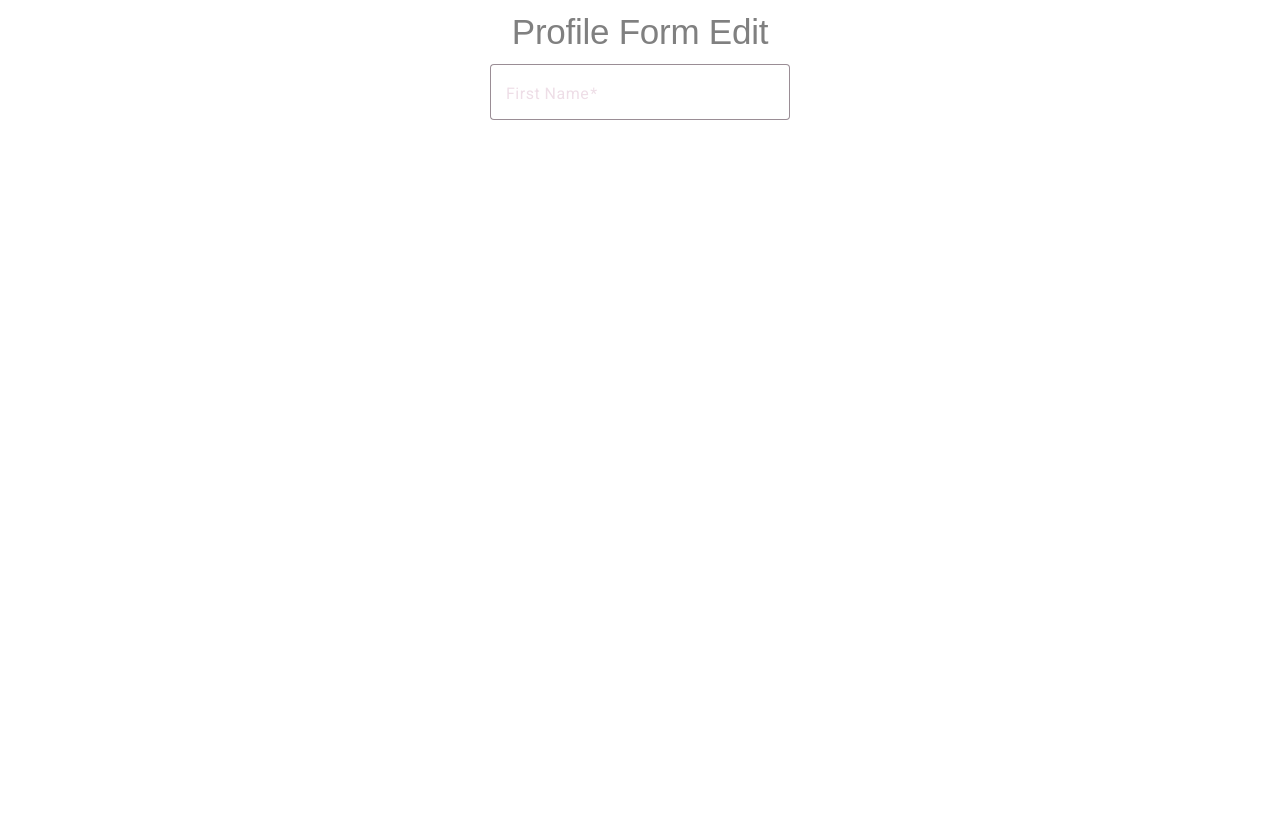
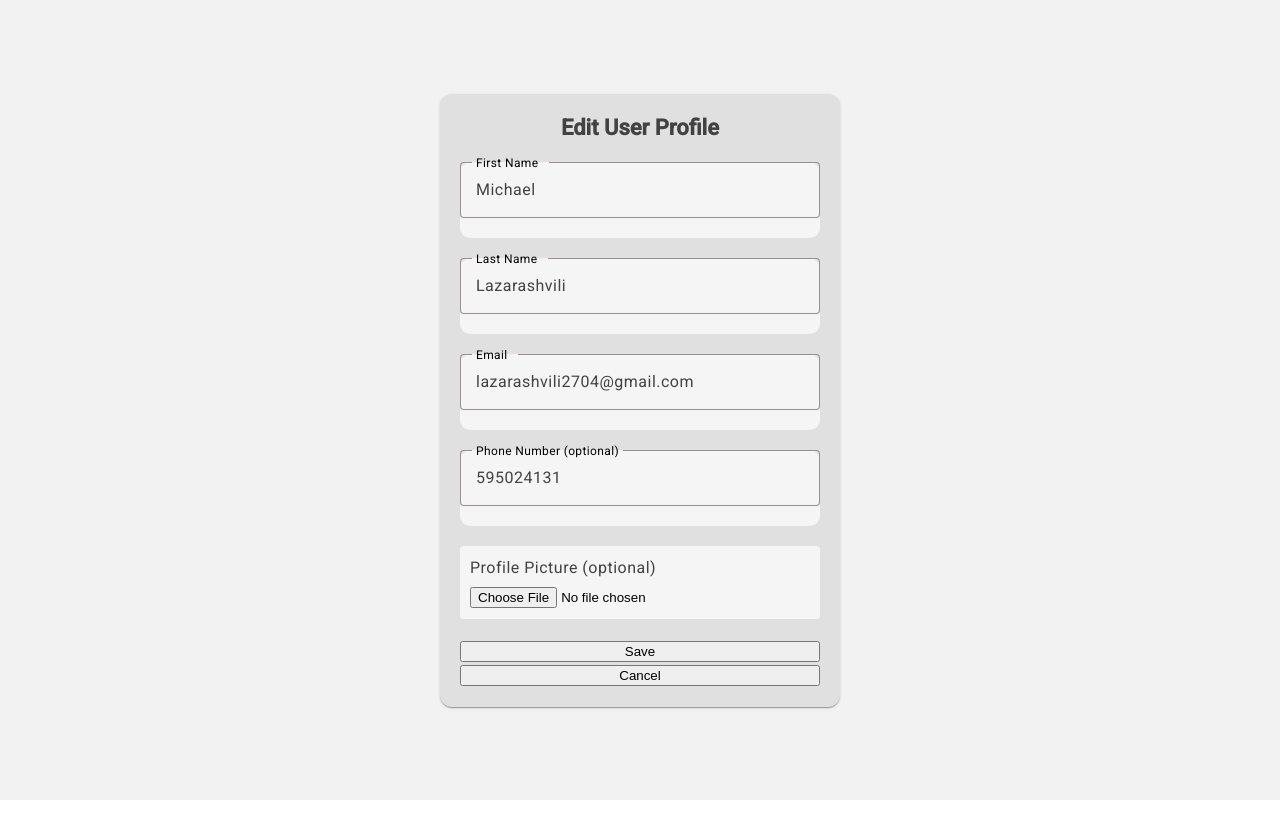
Before and after one commit to MichaLL27/editProfileForm, an Angular app: page /edit-profile in a window 1280 px wide. Shown: the top 838 px of the page. After the commit the page ends 800 px from the top, so only its background shows below. Built offline with nearby package versions, Linux system fonts and the light colour scheme.

Commit message:
create material form and create service

```diff
--- /dev/null
+++ b/src/app/user-profile-edit/service/user-service.service.ts
@@ -0,0 +1,20 @@
+import { Injectable } from '@angular/core';
+import { delay, Observable, of } from 'rxjs';
+
+@Injectable({
+  providedIn: 'root',
+})
+export class UserServiceService {
+  constructor() {}
+
+  private mockData = {
+    firstName: 'Michael',
+    lastName: 'Lazarashvili',
+    email: 'lazarashvili2704@gmail.com',
+    phoneNumber: '595024131',
+  };
+
+  getUserFormData(): Observable<any> {
+    return of(this.mockData).pipe(delay(1000));
+  }
+}
--- a/src/app/user-profile-edit/user-profile-edit.component.html
+++ b/src/app/user-profile-edit/user-profile-edit.component.html
@@ -1,15 +1,73 @@
-<div class="mainEditProfileContainer">
-  <h1>Profile Form Edit</h1>
-  <mat-card>
-    <form [formGroup]="profileForm" (ngSubmit)="onSubmit()">
-      <!-- First Name -->
-      <mat-form-field appearance="outline">
+<div class="userProfileEditContainer">
+  <mat-card class="user-profile-card">
+    <mat-card-title>Edit User Profile</mat-card-title>
+    <form [formGroup]="userEditProfileForm" (ngSubmit)="onSubmit()">
+      <mat-form-field appearance="outline" class="full-width">
         <mat-label>First Name</mat-label>
         <input matInput formControlName="firstName" required />
-        <mat-error *ngIf="profileForm.get('firstName')?.hasError('required')">
+        <mat-error
+          *ngIf="userEditProfileForm.get('firstName')?.hasError('required')"
+        >
           First Name is required
         </mat-error>
       </mat-form-field>
+
+      <mat-form-field appearance="outline" class="full-width">
+        <mat-label>Last Name</mat-label>
+        <input matInput formControlName="lastName" required />
+        <mat-error
+          *ngIf="userEditProfileForm.get('lastName')?.hasError('required')"
+        >
+          Last Name is required
+        </mat-error>
+      </mat-form-field>
+
+      <mat-form-field appearance="outline" class="full-width">
+        <mat-label>Email</mat-label>
+        <input matInput formControlName="email" required />
+        <mat-error
+          *ngIf="userEditProfileForm.get('email')?.hasError('required')"
+        >
+          Email is required
+        </mat-error>
+        <mat-error *ngIf="userEditProfileForm.get('email')?.hasError('email')">
+          Please Enter Valid Email
+        </mat-error>
+      </mat-form-field>
+
+      <mat-form-field appearance="outline" class="full-width">
+        <mat-label>Phone Number (optional)</mat-label>
+        <input matInput formControlName="phoneNumber" />
+
+        <mat-error
+          *ngIf="userEditProfileForm.get('email')?.hasError('phoneNumber')"
+        >
+          Please Enter Valid Email
+        </mat-error>
+      </mat-form-field>
+
+      <div class="file-input-container">
+        <label>Profile Picture (optional)</label>
+        <input type="file" (change)="onFileSelected($event)" />
+      </div>
+
+      <div class="button-group">
+        <button
+          color="primary"
+          type="submit"
+          [disabled]="!userEditProfileForm.valid"
+        >
+          Save
+        </button>
+
+        <button
+          color="primary"
+          type="submit"
+          [disabled]="!userEditProfileForm.valid"
+        >
+          Cancel
+        </button>
+      </div>
     </form>
   </mat-card>
 </div>
--- a/src/app/user-profile-edit/user-profile-edit.component.scss
+++ b/src/app/user-profile-edit/user-profile-edit.component.scss
@@ -1,27 +1,63 @@
-.mainEditProfileContainer {
-  width: 100vw;
-  height: 100vw;
+.userProfileEditContainer {
   display: flex;
+  justify-content: center;
   align-items: center;
-  flex-direction: column;
+  height: 100vh;
+  background-color: #f2f2f2;
 
-  h1 {
-    font-size: 35px;
-    color: gray;
-    font-family: sans-serif;
-    margin: 0;
-    padding: 0;
+  .user-profile-card {
+    width: 400px;
+    padding: 20px;
+    background-color: #e0e0e0;
+
+    mat-form-field {
+      margin-bottom: 20px;
+      background-color: #f5f5f5;
+      border-radius: 10px;
+    }
+
+    mat-form-field input {
+      color: #424242;
+    }
+
+    mat-label {
+      color: rgb(0, 0, 0);
+    }
+
+    .file-input input {
+      background-color: transparent;
+      border-radius: 4px;
+    }
+
+    mat-card-title {
+      text-align: center;
+      font-weight: bold;
+      color: #424242;
+      margin-bottom: 20px;
+    }
+
+    .full-width {
+      width: 100%;
+    }
+  }
+  .file-input-container {
+    margin-bottom: 20px;
+    background-color: #f5f5f5;
+    padding: 10px;
+    border-radius: 4px;
   }
 
-  mat-card {
-    margin-top: 5%;
-    background: white;
-    height: 0;
-    margin: 0;
+  .file-input-container label {
+    display: block;
+    margin-bottom: 5px;
+    color: #424242;
+  }
 
-    mat-form-field {
-      width: 300px;
-      color: gray;
-    }
+  .file-input-container input {
+    width: 100%;
+  }
+
+  button {
+    width: 100%;
   }
 }
--- a/src/app/user-profile-edit/user-profile-edit.component.ts
+++ b/src/app/user-profile-edit/user-profile-edit.component.ts
@@ -1,4 +1,4 @@
-import { Component } from '@angular/core';
+import { Component, OnInit } from '@angular/core';
 import {
   FormGroup,
   FormControl,
@@ -11,6 +11,8 @@ import { MatCardModule } from '@angular/material/card';
 import { MatFormFieldModule } from '@angular/material/form-field';
 import { MatIconModule } from '@angular/material/icon';
 import { CommonModule } from '@angular/common';
+import { UserServiceService } from './service/user-service.service';
+
 @Component({
   selector: 'app-user-profile-edit',
   standalone: true,
@@ -26,8 +28,15 @@ import { CommonModule } from '@angular/common';
   templateUrl: './user-profile-edit.component.html',
   styleUrl: './user-profile-edit.component.scss',
 })
-export class UserProfileEditComponent {
-  profileForm = new FormGroup({
+export class UserProfileEditComponent implements OnInit {
+  constructor(private userServiceService: UserServiceService) {}
+  ngOnInit(): void {
+    this.userServiceService.getUserFormData().subscribe((data) => {
+      this.userEditProfileForm.patchValue(data);
+    });
+  }
+
+  userEditProfileForm = new FormGroup({
     firstName: new FormControl('', [Validators.required]),
     lastName: new FormControl('', [Validators.required]),
     email: new FormControl('', [Validators.required, Validators.email]),
@@ -36,13 +45,13 @@ export class UserProfileEditComponent {
   });
 
   onSubmit() {
-    if (this.profileForm.valid) {
-      console.log(this.profileForm.value);
+    if (this.userEditProfileForm.valid) {
+      console.log(this.userEditProfileForm.value);
     }
   }
 
   onFileSelected(event: any) {
-    const file = event.target.files[0];
-    this.profileForm.patchValue({ profilePicture: file });
+    const file = event?.target?.files[0];
+    if (file) this.userEditProfileForm.patchValue({ profilePicture: file });
   }
 }
```
Also changed, not shown: 1 other file (tests, documents, lock files or other folders).
